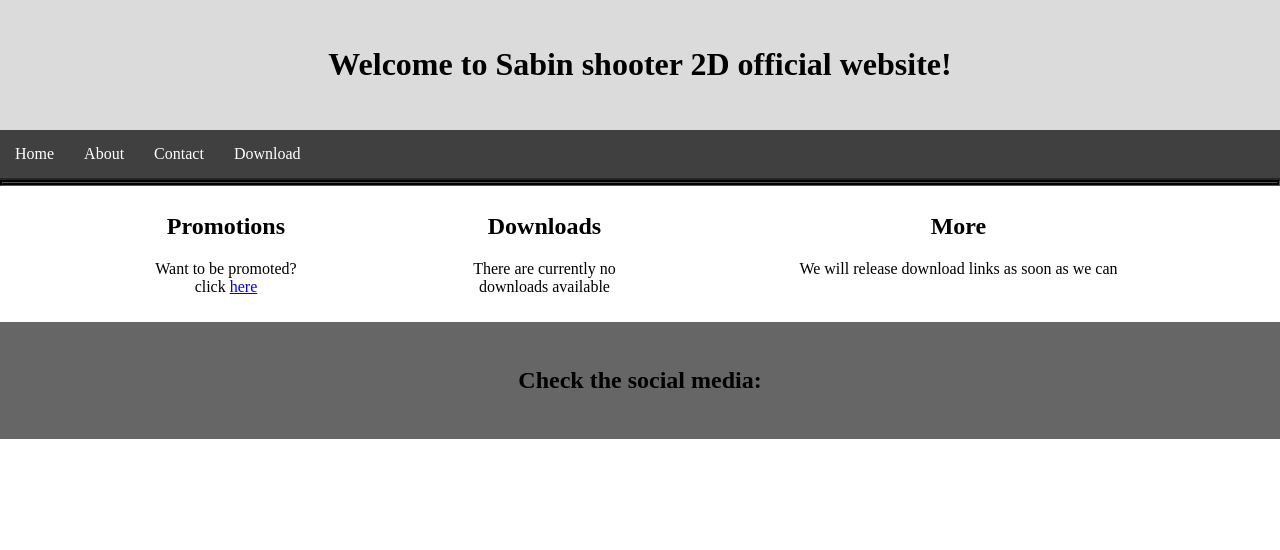
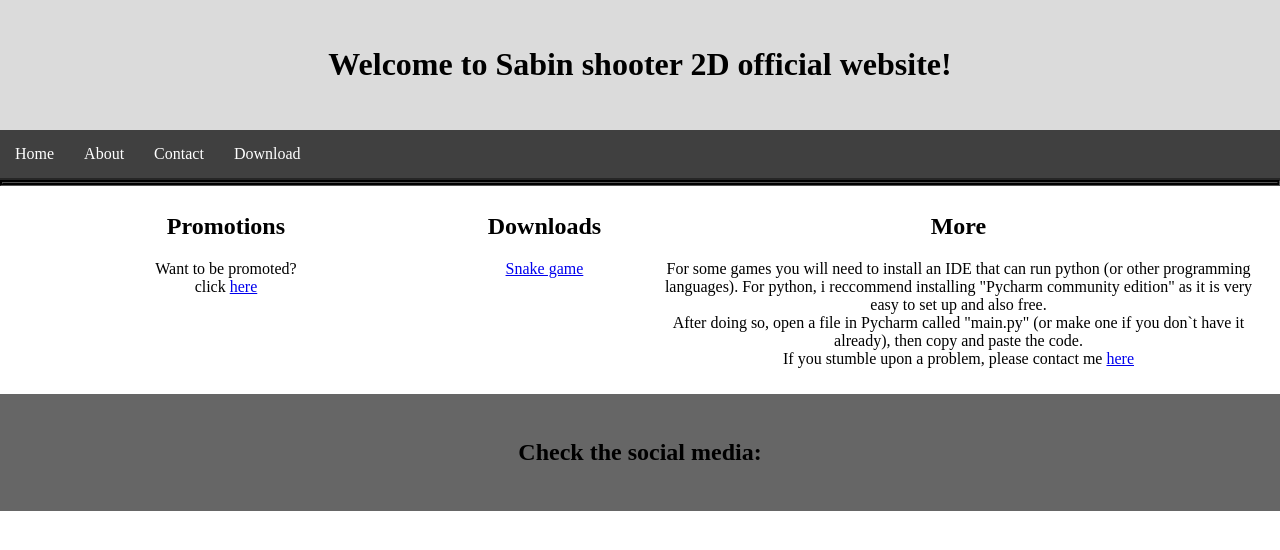
Before and after one commit to Squaresloths/Game-site, a plain HTML site: page download.html in a window 1280 px wide. Drawn offline with Linux system fonts and the light colour scheme.

Commit message:
Update download.html

```diff
--- a/download.html
+++ b/download.html
@@ -30,12 +30,14 @@
         </aside>
         <section>
             <h2 style="text-align: center;">Downloads</h2>
-            <p style="text-align: center;">There are currently no downloads available
+            <p style="text-align: center;"><a href="https://github.com/Squaresloths/Snake-game">Snake game </a>
             </p>
         </section>
         <article>
             <h2>More</h2>
-            <p>We will release download links as soon as we can
+            <p>For some games you will need to install an IDE that can run python (or other programming languages). For python, i reccommend installing "Pycharm community edition" as it is very easy to set up and also free. <br>
+                After doing so, open a file in Pycharm called "main.py" (or make one if you don`t have it already), then copy and paste the code. <br>
+                If you stumble upon a problem, please contact me <a href="contact.html">here</a>
             </p>
         </article>
     </main>
```
